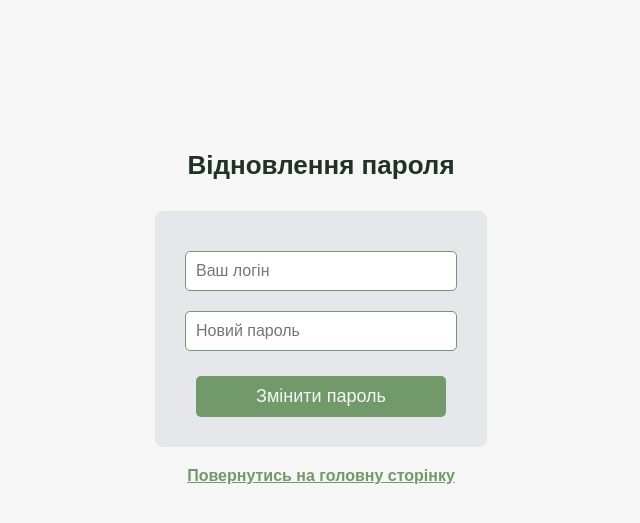
After one commit to kumpanska/stationery_store, a Django app: page /reset-password/ in a window 1280 px wide. The commit adds this page. Shown: the top 523 px of the page, without its empty margins (319-959 px from the left). Run offline with Django 5.2, Linux system fonts and the light colour scheme.

Commit message:
feat: add form for resetting password

```diff
--- a/stationery_store_app/urls.py
+++ b/stationery_store_app/urls.py
@@ -24,5 +24,7 @@ urlpatterns = [
     path('login/manager/', views.manager_login, name='manager_login'),
     path('login/seller/', views.seller_login, name='seller_login'),
     path('register/<str:role>/', views.register, name='register'),
+    path('reset-password/', views.reset_password, name='reset_password'),
+
     path('admin/', admin.site.urls),
 ]
--- a/stationery_store_app/views.py
+++ b/stationery_store_app/views.py
@@ -19,3 +19,7 @@ def register(request, role):
     else:
         login_url = "seller_login"
     return render(request, 'register_form.html', {'role': role, 'login_url': login_url})
+def reset_password(request):
+    if request.method == "POST":
+        return redirect('home')
+    return render(request,'reset_password.html')
--- a/templates/login_form.html
+++ b/templates/login_form.html
@@ -13,6 +13,7 @@
     <input type="text" name="username" placeholder="Логін"><br>
     <input type="password" name="password" placeholder="Пароль"><br>
     <button type="submit">Увійти</button>
+    <p><a href="{% url 'reset_password' %}">Забули пароль?</a></p>
 </form>
 <p>Акаунт ще не створений?
     <a href = "{% url 'register' role=role %}">Реєстрація</a>
--- /dev/null
+++ b/templates/reset_password.html
@@ -0,0 +1,21 @@
+{% load static %}
+<!DOCTYPE html>
+<html lang="uk">
+<head>
+    <meta charset="UTF-8">
+    <title>Відновлення пароля</title>
+    <link rel="stylesheet" href="{% static 'css/register_styles.css' %}">
+</head>
+<body>
+<h2>Відновлення пароля</h2>
+<form method="post">
+    {% csrf_token %}
+    <input type="text" name="username" placeholder="Ваш логін"><br>
+    <input type="password" name="new_password" placeholder="Новий пароль"><br>
+    <button type="submit">Змінити пароль</button>
+</form>
+<p>
+    <a href="{% url 'home' %}">Повернутись на головну сторінку</a>
+</p>
+</body>
+</html>
```
